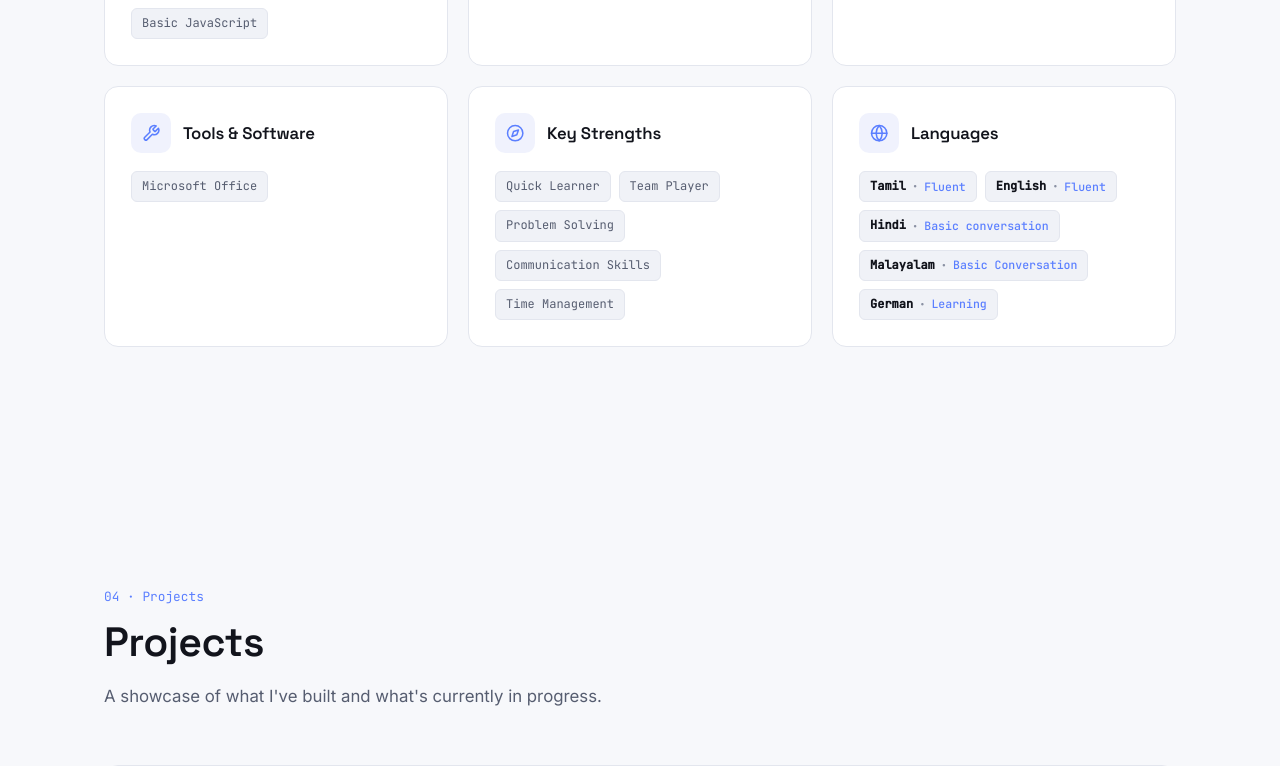
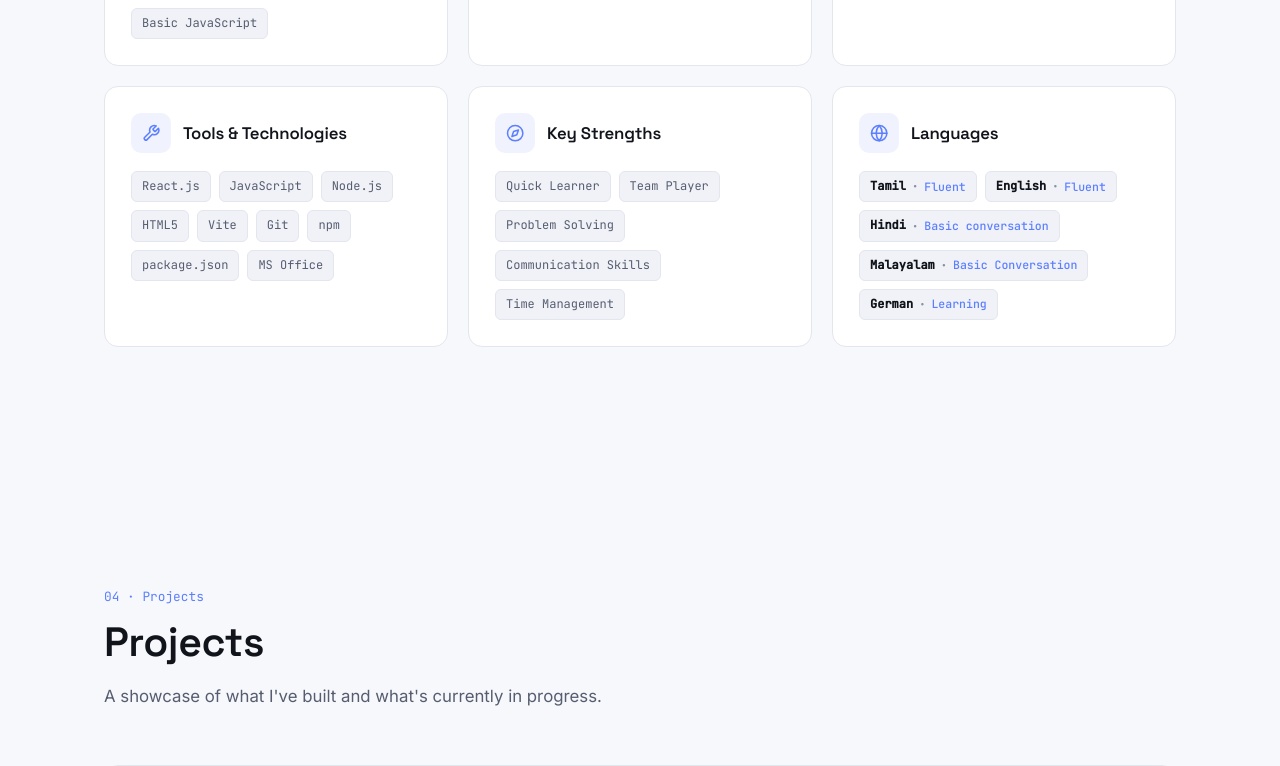
Before and after one commit to vishalsakthivel160-alt/portfolio, a React (Vite) app: page / in a window 1280 px wide. Shown: the part 2580-3346 px from the top of the page. Built offline with nearby package versions, Linux system fonts and the light colour scheme.

Commit message:
Update resume and portfolio tools

```diff
--- a/src/components/Resume.jsx
+++ b/src/components/Resume.jsx
@@ -6,19 +6,19 @@ import "./Resume.css";
 const resumeSections = [
   {
     title: "Education",
-    content: "B.E. Computer Science and Engineering",
+    content: "B.E. Computer Science and Engineering | Christian College of Engineering and Technology (2025 – 2029)",
   },
   {
     title: "Technical Skills",
-    content: "Web Development (HTML, CSS, Basic JavaScript), C, C++, Basic Python, OOP, Microsoft Office",
+    content: "HTML, CSS, JavaScript, React.js, C, C++, Python, OOP, Node.js, Git/GitHub, Microsoft Office",
   },
   {
     title: "Projects",
-    content: "Teacher Period Assistant",
+    content: "Teacher Period Assistant (React.js, JavaScript, Node.js)",
   },
   {
     title: "Strengths & Languages",
-    content: "Quick Learner, Team Player, Problem Solving | Tamil — Fluent, English — Fluent, Hindi — Basic conversation, Malayalam — Basic Conversation, German — Learning",
+    content: "Quick Learner, Team Player, Problem Solving, Communication Skills, Time Management | Tamil, English, Hindi, Malayalam, German",
   },
 ];
 
--- a/src/data/skills.js
+++ b/src/data/skills.js
@@ -19,9 +19,19 @@ export const skillCategories = [
     items: ["Object-Oriented Programming (OOP)"],
   },
   {
-    title: "Tools & Software",
+    title: "Tools & Technologies",
     icon: "tools",
-    items: ["Microsoft Office"],
+    items: [
+      "React.js",
+      "JavaScript",
+      "Node.js",
+      "HTML5",
+      "Vite",
+      "Git",
+      "npm",
+      "package.json",
+      "MS Office",
+    ],
   },
   {
     title: "Key Strengths",
```
